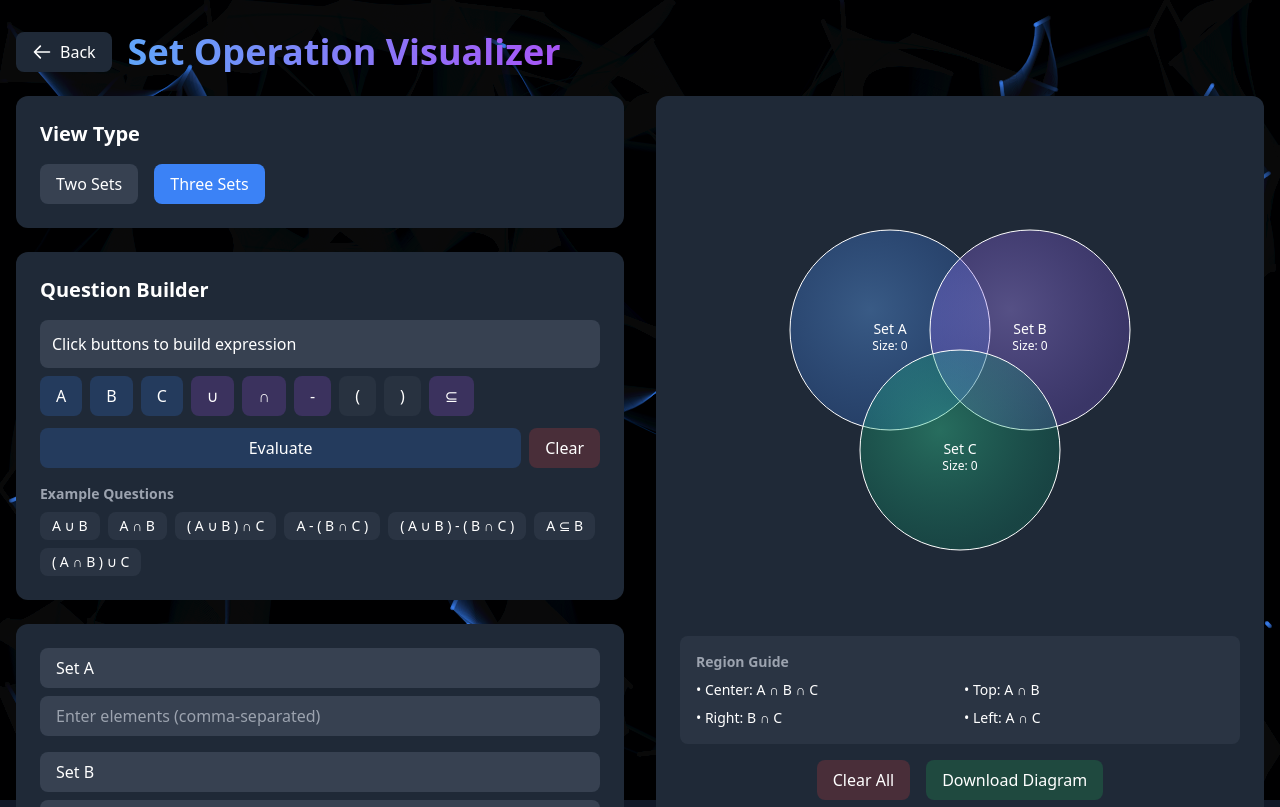
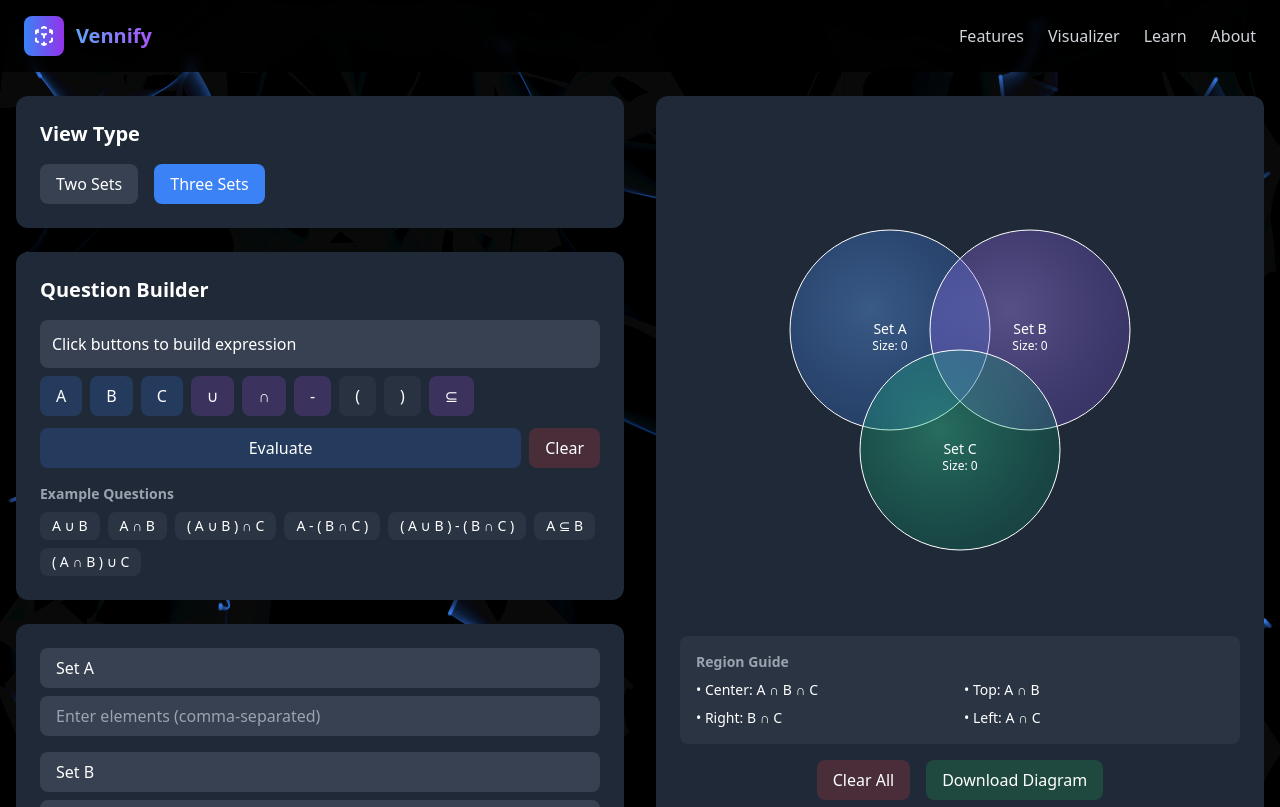
Before and after one commit to siddhant4357/Vennify, a React (Vite) app in the folder vennify/: page /visualizer in a window 1280 px wide. Shown: the top 807 px of the page. Built offline with nearby package versions, Linux system fonts and the light colour scheme.

Commit message:
done with frontend

```diff
--- a/vennify/src/pages/AboutPage.jsx
+++ b/vennify/src/pages/AboutPage.jsx
@@ -1,9 +1,11 @@
 import React, { useEffect, useState } from 'react';
+import { Link, useNavigate } from 'react-router-dom'; // Add useNavigate import
 import Footer from '../components/Footer';
 import MathLines from '../components/MathLines';
 
 const AboutPage = () => {
   const [isLoaded, setIsLoaded] = useState(false);
+  const navigate = useNavigate(); // Add navigate hook
 
   useEffect(() => {
     setIsLoaded(true);
@@ -22,10 +24,10 @@ const AboutPage = () => {
       <MathLines />
 
       <div className="relative z-10">
-        {/* Navigation */}
+        {/* Updated Navigation */}
         <nav className={`fixed top-0 left-0 right-0 z-50 transition-all duration-700 ease-in-out ${isLoaded ? 'opacity-100 translate-y-0' : 'opacity-0 -translate-y-4'}`}>
           <div className="container mx-auto px-6 py-4 flex items-center justify-between">
-            <div className="flex items-center">
+            <div className="flex items-center cursor-pointer" onClick={() => navigate('/')}>
               <div className="w-10 h-10 bg-gradient-to-r from-blue-500 to-purple-600 rounded-lg flex items-center justify-center mr-3">
                 <svg xmlns="http://www.w3.org/2000/svg" className="h-6 w-6 text-white" fill="none" viewBox="0 0 24 24" stroke="currentColor">
                   <path strokeLinecap="round" strokeLinejoin="round" strokeWidth={2} d="M14 10l-2 1m0 0l-2-1m2 1v2.5M20 7l-2 1m2-1l-2-1m2 1v2.5M14 4l-2-1-2 1M4 7l2-1M4 7l2 1M4 7v2.5M12 21l-2-1m2 1l2-1m-2 1v-2.5M6 18l-2-1v-2.5M18 18l2-1v-2.5" />
@@ -34,9 +36,16 @@ const AboutPage = () => {
               <span className="text-xl font-bold bg-gradient-to-r from-blue-400 to-purple-500 bg-clip-text text-transparent">Vennify</span>
             </div>
             <div className="hidden md:flex items-center space-x-6">
-              <a href="/" className="text-gray-300 hover:text-white transition-colors">Home</a>
-              <a href="#about" className="text-gray-300 hover:text-white transition-colors">About</a>
+              <Link to="/" className="text-gray-300 hover:text-white transition-colors">Home</Link>
+              <Link to="/visualizer" className="text-gray-300 hover:text-white transition-colors">Visualizer</Link>
+              <Link to="/theory" className="text-gray-300 hover:text-white transition-colors">Learn</Link>
+              <Link to="/about" className="text-gray-300 hover:text-white transition-colors">About</Link>
             </div>
+            <button className="md:hidden text-gray-300">
+              <svg xmlns="http://www.w3.org/2000/svg" className="h-6 w-6" fill="none" viewBox="0 0 24 24" stroke="currentColor">
+                <path strokeLinecap="round" strokeLinejoin="round" strokeWidth={2} d="M4 6h16M4 12h16M4 18h16" />
+              </svg>
+            </button>
           </div>
         </nav>
 
--- a/vennify/src/pages/HomePage.jsx
+++ b/vennify/src/pages/HomePage.jsx
@@ -217,7 +217,7 @@ const HomePage = () => {
                     Ready to Visualize Your Data?
                   </h2>
                   <p className="text-gray-300 max-w-2xl mx-auto">
-                    Start creating beautiful Venn diagrams and visualizing set operations today. No credit card required.
+                    Start creating beautiful Venn diagrams and visualizing set operations today.
                   </p>
                 </div>
                 <div className="flex flex-col sm:flex-row justify-center items-center gap-4">
--- a/vennify/src/pages/TheoryPage.jsx
+++ b/vennify/src/pages/TheoryPage.jsx
@@ -1,6 +1,7 @@
 import React, { useEffect, useState } from 'react';
 import Footer from '../components/Footer';
 import MathLines from '../components/MathLines';
+import { Link, useNavigate } from 'react-router-dom';
 
 const RealWorldIllustration = ({ type }) => {
   // Original RealWorldIllustration component (unchanged)
@@ -388,6 +389,7 @@ const TheoryPage = () => {
   const [activeSection, setActiveSection] = useState(null);
   const [isPracticeOpen, setIsPracticeOpen] = useState(false);
   const [currentOperation, setCurrentOperation] = useState(null);
+  const navigate = useNavigate();
 
   useEffect(() => {
     setIsLoaded(true);
@@ -484,19 +486,27 @@ const TheoryPage = () => {
 
       <div className="relative z-10">
         {/* Navigation */}
-        <nav className="fixed top-0 left-0 right-0 z-50 transition-all duration-700 ease-in-out ${isLoaded ? 'opacity-100 translate-y-0' : 'opacity-0 -translate-y-4'} bg-gray-800/80 backdrop-blur-sm shadow-sm">
+        <nav className={`fixed top-0 left-0 right-0 z-50 transition-all duration-700 ease-in-out ${isLoaded ? 'opacity-100 translate-y-0' : 'opacity-0 -translate-y-4'}`}>
           <div className="container mx-auto px-6 py-4 flex items-center justify-between">
-            <div className="flex items-center">
+            <div className="flex items-center cursor-pointer" onClick={() => navigate('/')}>
               <div className="w-10 h-10 bg-gradient-to-r from-blue-500 to-purple-600 rounded-lg flex items-center justify-center mr-3">
                 <svg xmlns="http://www.w3.org/2000/svg" className="h-6 w-6 text-white" fill="none" viewBox="0 0 24 24" stroke="currentColor">
                   <path strokeLinecap="round" strokeLinejoin="round" strokeWidth={2} d="M14 10l-2 1m0 0l-2-1m2 1v2.5M20 7l-2 1m2-1l-2-1m2 1v2.5M14 4l-2-1-2 1M4 7l2-1M4 7l2 1M4 7v2.5M12 21l-2-1m2 1l2-1m-2 1v-2.5M6 18l-2-1v-2.5M18 18l2-1v-2.5" />
                 </svg>
               </div>
+              <span className="text-xl font-bold bg-gradient-to-r from-blue-400 to-purple-500 bg-clip-text text-transparent">Vennify</span>
             </div>
             <div className="hidden md:flex items-center space-x-6">
-              <a href="/" className="text-gray-300 hover:text-white transition-colors">Home</a>
-              <a href="/about" className="text-gray-300 hover:text-white transition-colors">About</a>
+              <Link to="/#features" className="text-gray-300 hover:text-white transition-colors">Features</Link>
+              <Link to="/visualizer" className="text-gray-300 hover:text-white transition-colors">Visualizer</Link>
+              <Link to="/theory" className="text-gray-300 hover:text-white transition-colors">Learn</Link>
+              <Link to="/about" className="text-gray-300 hover:text-white transition-colors">About</Link>
             </div>
+            <button className="md:hidden text-gray-300">
+              <svg xmlns="http://www.w3.org/2000/svg" className="h-6 w-6" fill="none" viewBox="0 0 24 24" stroke="currentColor">
+                <path strokeLinecap="round" strokeLinejoin="round" strokeWidth={2} d="M4 6h16M4 12h16M4 18h16" />
+              </svg>
+            </button>
           </div>
         </nav>
 
--- a/vennify/src/pages/VisualizerPage.jsx
+++ b/vennify/src/pages/VisualizerPage.jsx
@@ -1,8 +1,8 @@
 import React, { useState, useEffect, useRef } from 'react';
 import * as d3 from 'd3';
 import MathLines from '../components/MathLines';
-import { useNavigate } from 'react-router-dom';  // Add this import at the top
-
+import { useNavigate, Link } from 'react-router-dom';  // Add this import at the top
+import Footer from '../components/Footer'; // Add this import at the top with other imports
 
 const VisualizerPage = () => {
   const navigate = useNavigate();  // Add this hook
@@ -21,6 +21,7 @@ const VisualizerPage = () => {
   const [questionInput, setQuestionInput] = useState('');
   const [parsedQuestion, setParsedQuestion] = useState(null);
   const [isQuestionEvaluated, setIsQuestionEvaluated] = useState(false);
+  const [isLoaded, setIsLoaded] = useState(false);
 
   const twoSetOperations = [
     { name: 'Union (A ∪ B)', fn: (a, b) => new Set([...a, ...b]) },
@@ -435,6 +436,10 @@ if (currentOperation) {
 
   }, [sets, currentOperation, result, viewType]);
 
+  useEffect(() => {
+    setIsLoaded(true);
+  }, []);
+
   // Add example questions with more complex expressions
   const exampleQuestions = [
     'A ∪ B',
@@ -446,30 +451,42 @@ if (currentOperation) {
     '( A ∩ B ) ∪ C'
   ];
 
-  // Update the return JSX for better mobile layout
+  // Update the return statement structure to ensure footer visibility
   return (
-    <div className="min-h-screen bg-gray-900 text-white">
+    <div className="min-h-screen flex flex-col bg-black text-white font-sans">
       <MathLines />
 
-      <div className="container mx-auto px-4 py-8 relative z-10">
-        {/* Header section with responsive layout */}
-        <div className="flex flex-col sm:flex-row items-start sm:items-center gap-4 mb-6">
-          <button
-            onClick={() => navigate('/')}
-            className="inline-flex items-center gap-2 px-4 py-2 bg-gray-800 rounded-lg hover:bg-gray-700 transition-colors"
-          >
-            <svg xmlns="http://www.w3.org/2000/svg" className="h-5 w-5" fill="none" viewBox="0 0 24 24" stroke="currentColor">
-              <path strokeLinecap="round" strokeLinejoin="round" strokeWidth={2} d="M10 19l-7-7m0 0l7-7m-7 7h18" />
+      <div className="relative z-10 flex-1">
+        {/* Navigation */}
+        <nav className={`fixed top-0 left-0 right-0 z-50 bg-black/80 backdrop-blur-sm transition-all duration-700 ease-in-out ${isLoaded ? 'opacity-100 translate-y-0' : 'opacity-0 -translate-y-4'}`}>
+          <div className="container mx-auto px-6 py-4 flex items-center justify-between">
+            <div className="flex items-center cursor-pointer" onClick={() => navigate('/')}>
+              <div className="w-10 h-10 bg-gradient-to-r from-blue-500 to-purple-600 rounded-lg flex items-center justify-center mr-3">
+                <svg xmlns="http://www.w3.org/2000/svg" className="h-6 w-6 text-white" fill="none" viewBox="0 0 24 24" stroke="currentColor">
+                  <path strokeLinecap="round" strokeLinejoin="round" strokeWidth={2} d="M14 10l-2 1m0 0l-2-1m2 1v2.5M20 7l-2 1m2-1l-2-1m2 1v2.5M14 4l-2-1-2 1M4 7l2-1M4 7l2 1M4 7v2.5M12 21l-2-1m2 1l2-1m-2 1v-2.5M6 18l-2-1v-2.5M18 18l2-1v-2.5" />
                 </svg>
-            Back
+              </div>
+              <span className="text-xl font-bold bg-gradient-to-r from-blue-400 to-purple-500 bg-clip-text text-transparent">Vennify</span>
+            </div>
+            <div className="hidden md:flex items-center space-x-6">
+              <Link to="/#features" className="text-gray-300 hover:text-white transition-colors">Features</Link>
+              <Link to="/visualizer" className="text-gray-300 hover:text-white transition-colors">Visualizer</Link>
+              <Link to="/theory" className="text-gray-300 hover:text-white transition-colors">Learn</Link>
+              <Link to="/about" className="text-gray-300 hover:text-white transition-colors">About</Link>
+            </div>
+            <button className="md:hidden text-gray-300">
+              <svg xmlns="http://www.w3.org/2000/svg" className="h-6 w-6" fill="none" viewBox="0 0 24 24" stroke="currentColor">
+                <path strokeLinecap="round" strokeLinejoin="round" strokeWidth={2} d="M4 6h16M4 12h16M4 18h16" />
+              </svg>
             </button>
-          <h1 className="text-2xl sm:text-4xl font-bold bg-clip-text text-transparent bg-gradient-to-r from-blue-400 to-purple-500">
-            Set Operation Visualizer
-          </h1>
           </div>
+        </nav>
 
-        {/* Main content with improved mobile layout */}
-        <div className="grid grid-cols-1 xl:grid-cols-2 gap-8 container mx-auto">
+        {/* Main content */}
+        <div className="pt-24 pb-16">
+          <div className="container mx-auto px-4">
+            {/* Rest of your content */}
+            <div className="grid grid-cols-1 xl:grid-cols-2 gap-8">
               {/* Venn Diagram Section */}
               <div className="xl:sticky xl:top-4 order-1 xl:order-2 w-full">
                 <div className="bg-gray-800 rounded-xl p-4 sm:p-6 max-w-[95vw] mx-auto">
@@ -705,9 +722,11 @@ if (currentOperation) {
               </div>
             </div>
           </div>
+        </div>
+      </div>
 
-
-
+      {/* Footer */}
+      <Footer />
     </div>
   );
 };
```
Lines whose indentation alone changed are shown as unchanged.
